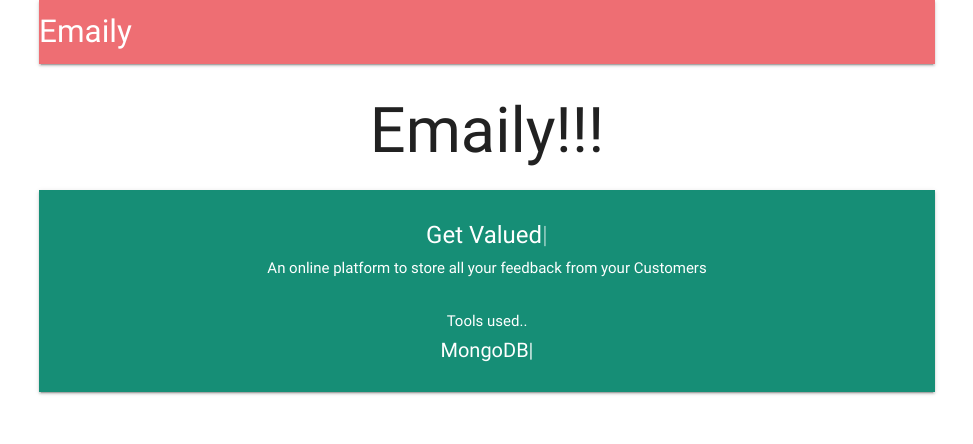
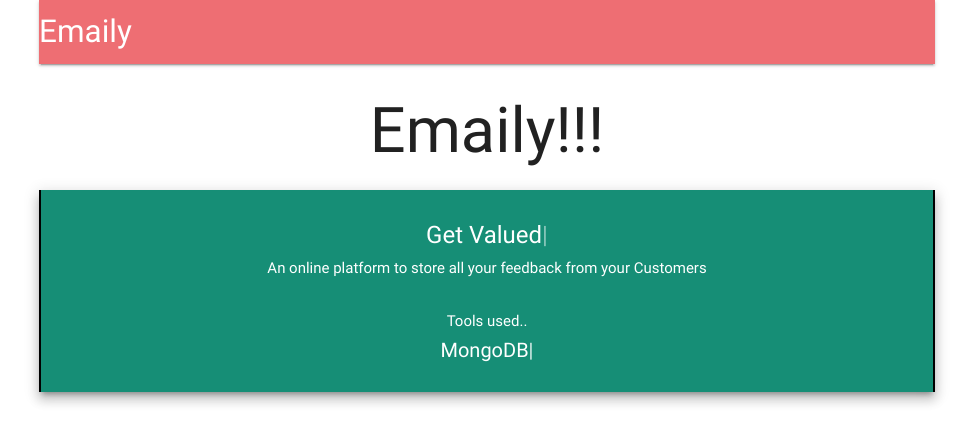
Before and after one commit to Jatin-007/Emaily, a React (Create React App) app in the folder client/: page / in a window 1280 px wide. Shown: the top 444 px of the page, without its empty margins (153-1126 px from the left). Built offline with nearby package versions, Linux system fonts and the light colour scheme; no server answers.

Commit message:
very minor changes

```diff
--- a/client/src/components/Landing.js
+++ b/client/src/components/Landing.js
@@ -7,14 +7,10 @@
             <h1>
                 Emaily!!!
             </h1>
-            <div className= "z-depth-1" style={{backgroundColor: '#168e76', color: 'white', padding: 12}}>
+            <div className= "z-depth-4" style={{backgroundColor: '#168e76', color: 'white', padding: 12, borderLeft: '2px solid black', borderRight: '2px solid black'}}>
                 <p>
                     <ReactTyped/>
                 </p>
-            </div>
-
-            <div>
-
             </div>
         </div>
     );
```
